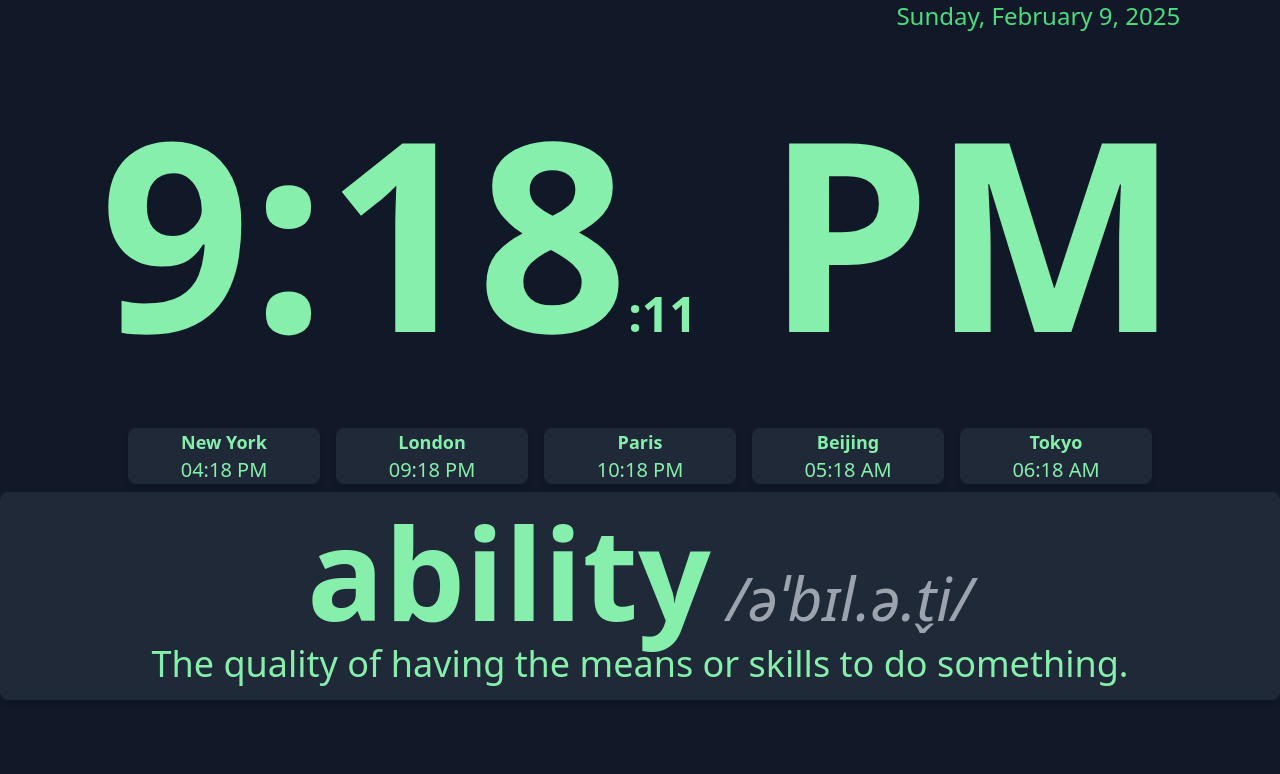
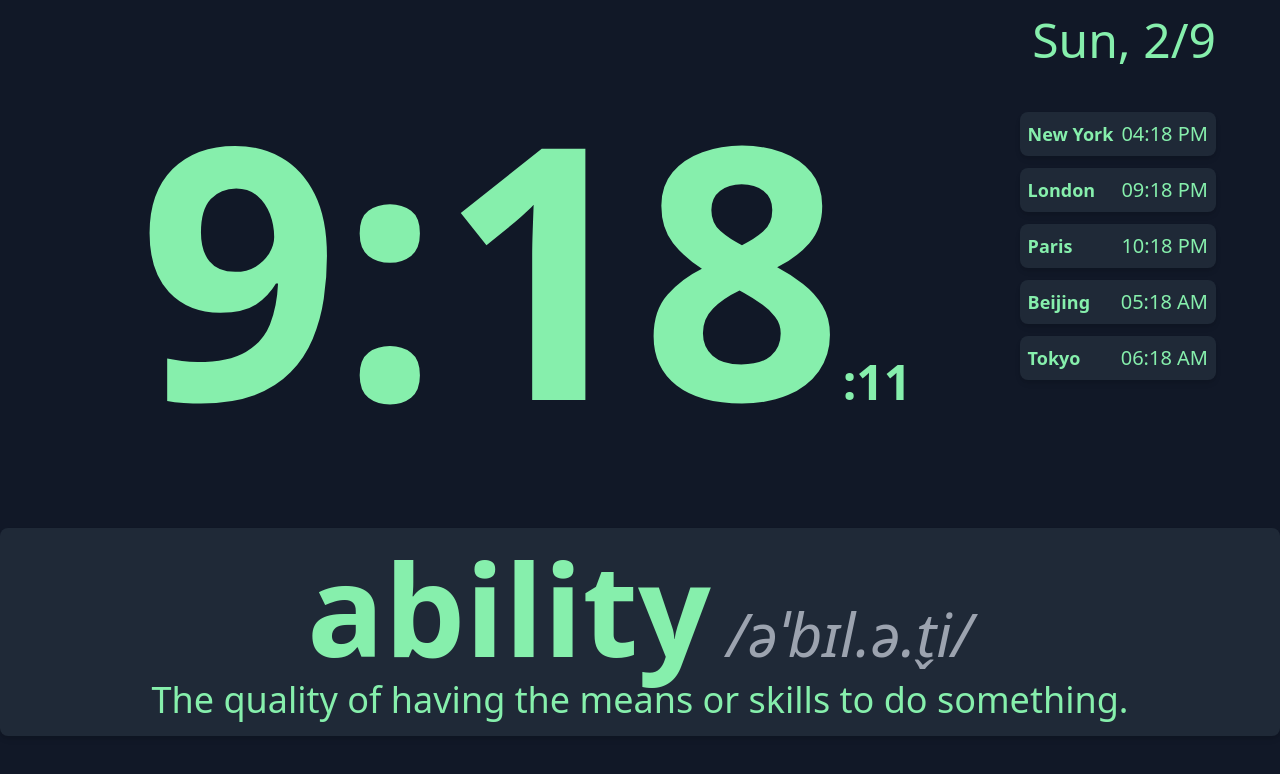
Before and after one commit to junhui/pihome, a plain HTML site: page index.html in a window 1280 px wide. Drawn offline with nearby package versions, Linux system fonts and the light colour scheme.

Commit message:
Update index.html

```diff
--- a/index.html
+++ b/index.html
@@ -48,9 +48,9 @@
                 displayHours = (displayHours % 12) || 12;
             }
 
-            document.getElementById("time").innerHTML = `<span class='block'>${displayHours}:${minutes}<span class='text-5xl'>:${seconds}</span> ${period}</span>`;
+            document.getElementById("time").innerHTML = `<span class='block'>${displayHours}:${minutes}<span class='text-5xl'>:${seconds}</span></span>`;
             document.getElementById("date").innerText = now.toLocaleDateString("en-US", {
-                weekday: 'long', year: 'numeric', month: 'long', day: 'numeric'
+                weekday: 'short', month: 'numeric', day: 'numeric'
             });
 
             const timeZones = {
@@ -67,9 +67,9 @@
                     hour: "2-digit", minute: "2-digit", hour12: true, timeZone: zone
                 }).format(now);
 
-                timeZoneDisplay += `<div class='bg-gray-800 text-green-300 shadow-md rounded-lg text-center'><div class='font-bold text-lg'>${city}</div><div class='text-xl'>${cityTime}</div></div>`;
+                timeZoneDisplay += `<div class='flex justify-between p-2 bg-gray-800 text-green-300 shadow-md rounded-lg'><div class='font-bold text-lg mr-2'>${city}</div><div class='text-xl'>${cityTime}</div></div>`;
             }
-            document.getElementById("timezones").innerHTML = `<div class='grid grid-cols-5 gap-4'>${timeZoneDisplay}</div>`;
+            document.getElementById("timezones").innerHTML = `<div class='flex flex-col gap-3'>${timeZoneDisplay}</div>`;
         }
 
         setInterval(updateTime, 1000);
@@ -80,11 +80,15 @@
     </script>
 </head>
 <body class="flex flex-col items-center min-h-screen bg-gray-900 text-green-300">
-    <div class="text-center">
-        <div id="date" class="text-2xl text-green-400 text-right"></div>
-        <div id="time" class="font-bold" style="font-size: 33vh;"></div>
+    <div class="flex w-full max-w-6xl">
+        <div class="w-4/5 flex justify-center">
+            <div id="time" class="font-bold" style="font-size: 22rem;"></div>
+        </div>
+        <div class="w-1/5 flex flex-col items-end mt-4">
+            <div id="date" class="text-5xl mb-10"></div>
+            <div id="timezones" class="mt-2"></div>
+        </div>
     </div>
-    <div id="timezones" class="w-full max-w-5xl"></div>
-    <div id="word-display" class="w-full mt-2"></div>
+    <div id="word-display" class="w-full mt-0"></div>
 </body>
 </html>
```
